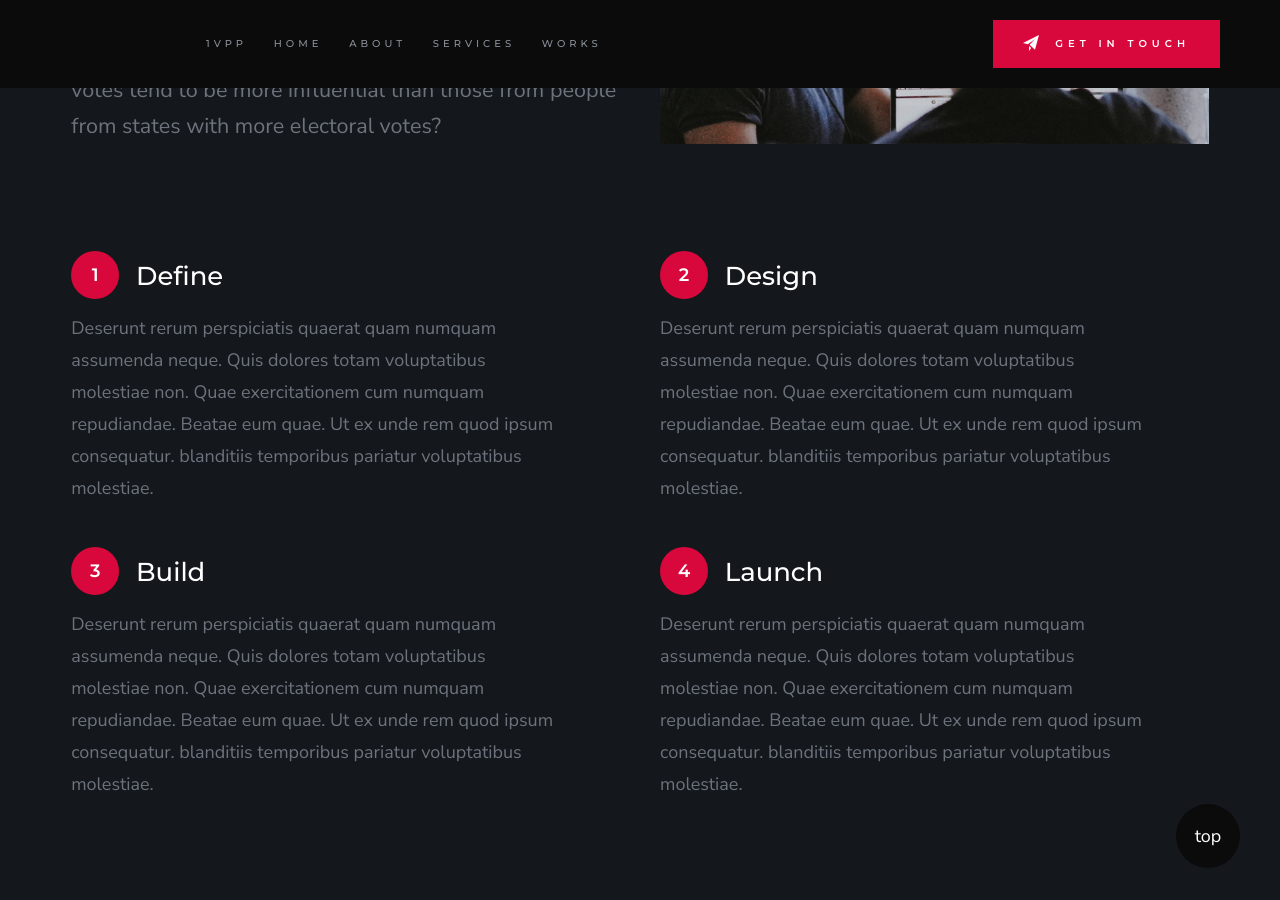
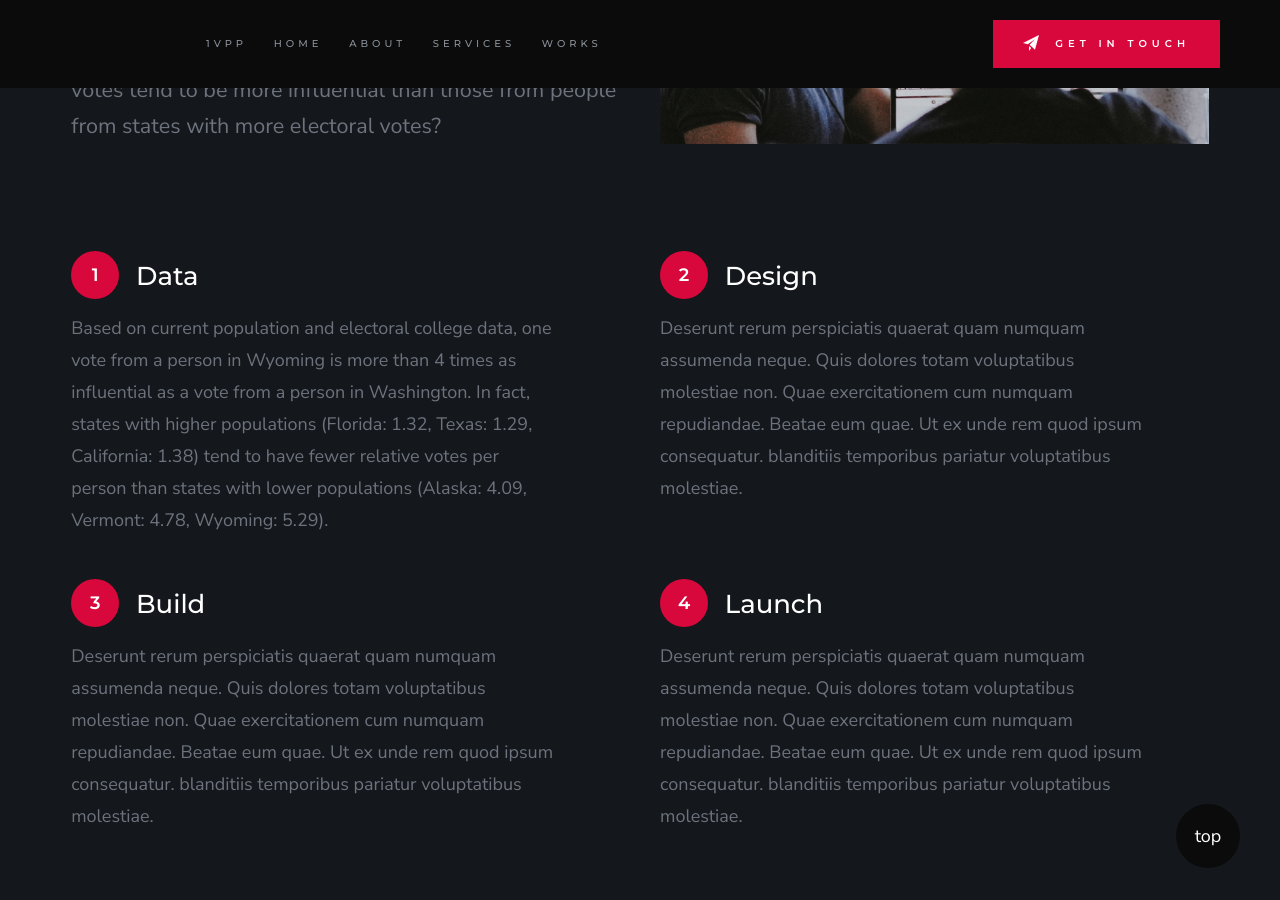
Before and after one commit to 0xmmalik/0xmmalik.github.io, a Jekyll site: the page 1vpp/index.html, which Jekyll copies as it is, in a window 1280 px wide and 900 px high, scrolled down 1688 px. Built offline with Jekyll 4.4.1, drawn with Linux system fonts in a browser that asks for light colours.

Commit message:
added some data

```diff
--- a/1vpp/index.html
+++ b/1vpp/index.html
@@ -162,12 +162,10 @@
 
         <div class="row block-large-1-2 block-tab-full s-about__process item-list">
             <div class="column item item-process" data-aos="fade-up">
-                <h3 class="item-title">Define</h3>
+                <h3 class="item-title">Data</h3>
                 <p>
-                Deserunt rerum perspiciatis quaerat quam numquam assumenda neque.
-                Quis dolores totam voluptatibus molestiae non. Quae exercitationem
-                cum numquam repudiandae. Beatae eum quae. Ut ex unde rem quod
-                ipsum consequatur. blanditiis temporibus pariatur voluptatibus molestiae.
+                Based on current population and electoral college data, one vote from a person in Wyoming is more than 4 times as influential as a vote from a person in Washington.
+                In fact, states with higher populations (Florida: 1.32, Texas: 1.29, California: 1.38) tend to have fewer relative votes per person than states with lower populations (Alaska: 4.09, Vermont: 4.78, Wyoming: 5.29).
                 </p>
             </div>
             <div class="column item item-process" data-aos="fade-up">
```
